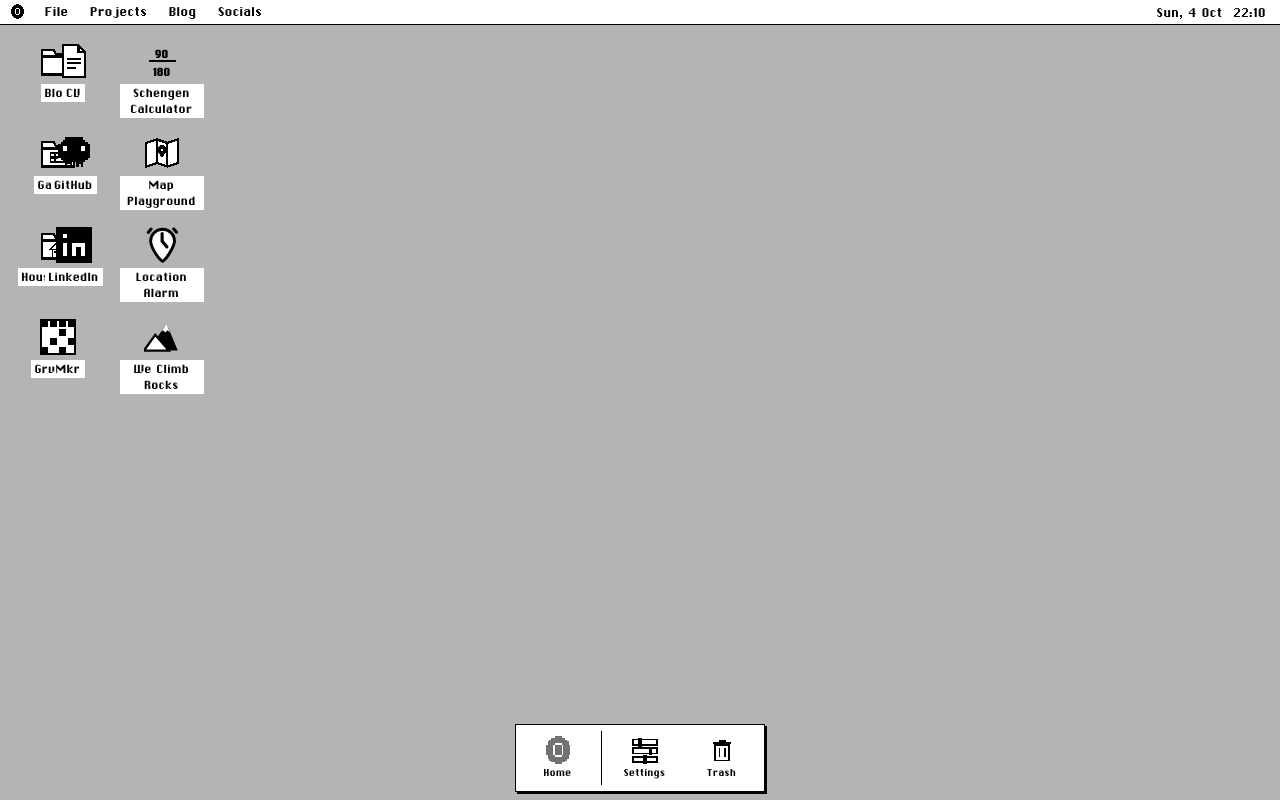
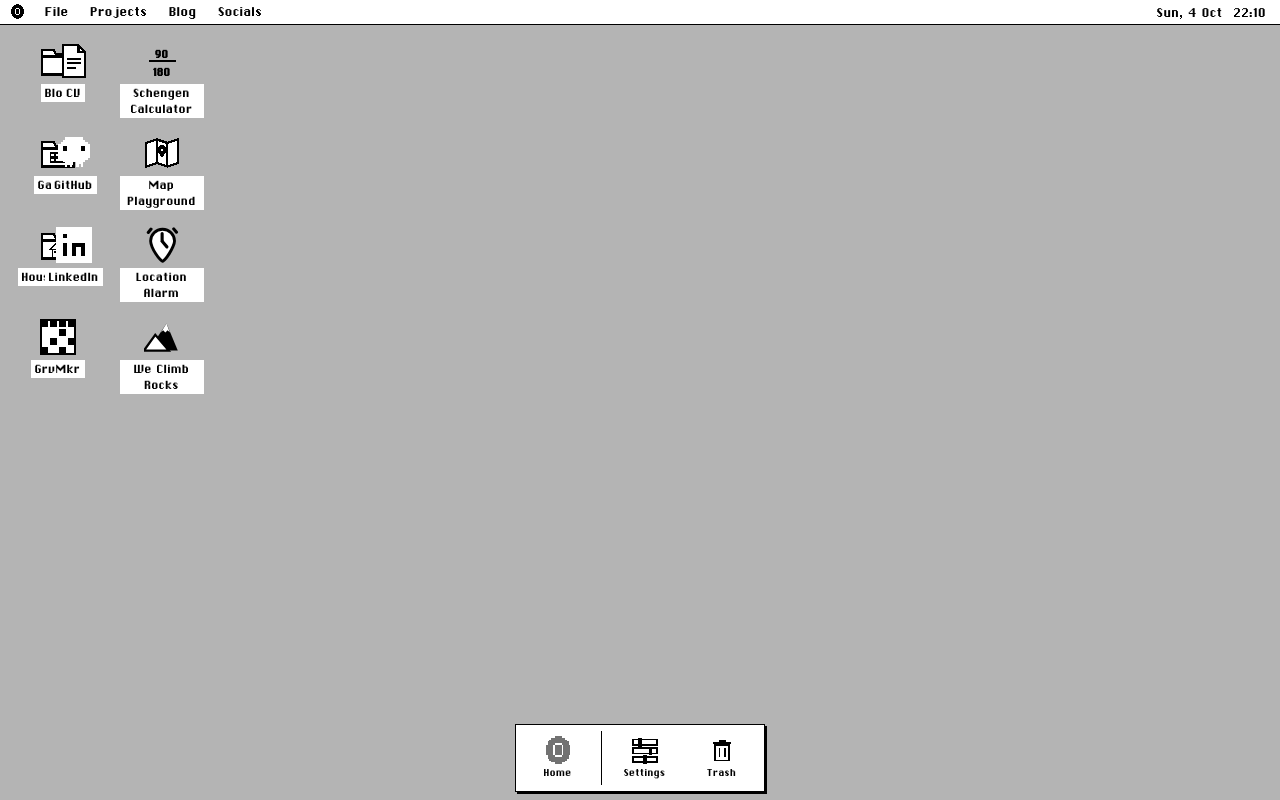
Before and after one commit to OliverCulleyDeLange/OliverCulleyDeLange.github.io, an Astro site: page / in a window 1280 px wide. Built offline with nearby package versions, Linux system fonts and the light colour scheme; Astro itself is replaced by a stand-in of ours.

Commit message:
Fix social icon colours in light theme

```diff
--- a/public/styles/global.css
+++ b/public/styles/global.css
@@ -1128,6 +1128,25 @@ th,
   flex: none;
 }
 
+/* The social marks read better as light badges on the mid-grey desktop.
+   Their dark-theme treatment stays as ink with paper cut-outs. */
+.mac-icon-social {
+  --social-icon-foreground: var(--paper);
+  --social-icon-knockout: var(--ink);
+}
+
+@media (prefers-color-scheme: dark) {
+  :root:not([data-theme='light']) .mac-icon-social {
+    --social-icon-foreground: currentColor;
+    --social-icon-knockout: var(--paper);
+  }
+}
+
+:root[data-theme='dark'] .mac-icon-social {
+  --social-icon-foreground: currentColor;
+  --social-icon-knockout: var(--paper);
+}
+
 /* ═══ Alert / dialog boxes (404, errors) ═══ */
 .dialog {
   max-width: min(460px, 100%);
--- a/src/components/MacIcon.astro
+++ b/src/components/MacIcon.astro
@@ -20,7 +20,11 @@ interface Props {
 }
 const { name, size, class: className = '', nested = false } = Astro.props;
 const px = size ?? 16;
-const cls = [nested ? null : 'mac-icon', className].filter(Boolean).join(' ') || undefined;
+const cls = [
+  nested ? null : 'mac-icon',
+  name === 'github' || name === 'linkedin' ? 'mac-icon-social' : null,
+  className,
+].filter(Boolean).join(' ') || undefined;
 /* A plain folder is the default; give one an icon and it rides on the face. */
 const folderGlyph = name.startsWith('folder:') ? name.slice('folder:'.length) : null;
 
@@ -281,7 +285,7 @@ const letterO: [number, number, number][] = [
   /* Octocat silhouette — solid pixel head with two knocked-out eyes
      and a splayed set of tentacle feet below. */
   <svg class={cls} width={px} height={px} viewBox="0 0 16 16" shape-rendering="crispEdges" aria-hidden="true" focusable="false">
-    <g fill="currentColor">
+    <g fill="var(--social-icon-foreground, currentColor)">
       {/* Head — rounded top */}
       <rect x="4" y="1" width="8" height="1"/>
       <rect x="3" y="2" width="10" height="1"/>
@@ -299,7 +303,7 @@ const letterO: [number, number, number][] = [
       <rect x="9" y="13" width="1" height="1"/>
       <rect x="11" y="13" width="1" height="1"/>
     </g>
-    <g fill="var(--paper)">
+    <g fill="var(--social-icon-knockout, var(--paper))">
       {/* Eyes */}
       <rect x="3" y="5" width="2" height="2"/>
       <rect x="11" y="5" width="2" height="2"/>
@@ -310,8 +314,8 @@ const letterO: [number, number, number][] = [
   /* Filled square badge with a lowercase "in" carved out in paper,
      the way the real mark reads on a screen full of tiles. */
   <svg class={cls} width={px} height={px} viewBox="0 0 16 16" shape-rendering="crispEdges" aria-hidden="true" focusable="false">
-    <rect x="0" y="0" width="16" height="16" fill="currentColor"/>
-    <g fill="var(--paper)">
+    <rect x="0" y="0" width="16" height="16" fill="var(--social-icon-foreground, currentColor)"/>
+    <g fill="var(--social-icon-knockout, var(--paper))">
       {/* i — dot then shaft */}
       <rect x="3" y="3" width="2" height="2"/>
       <rect x="3" y="7" width="2" height="6"/>
```
